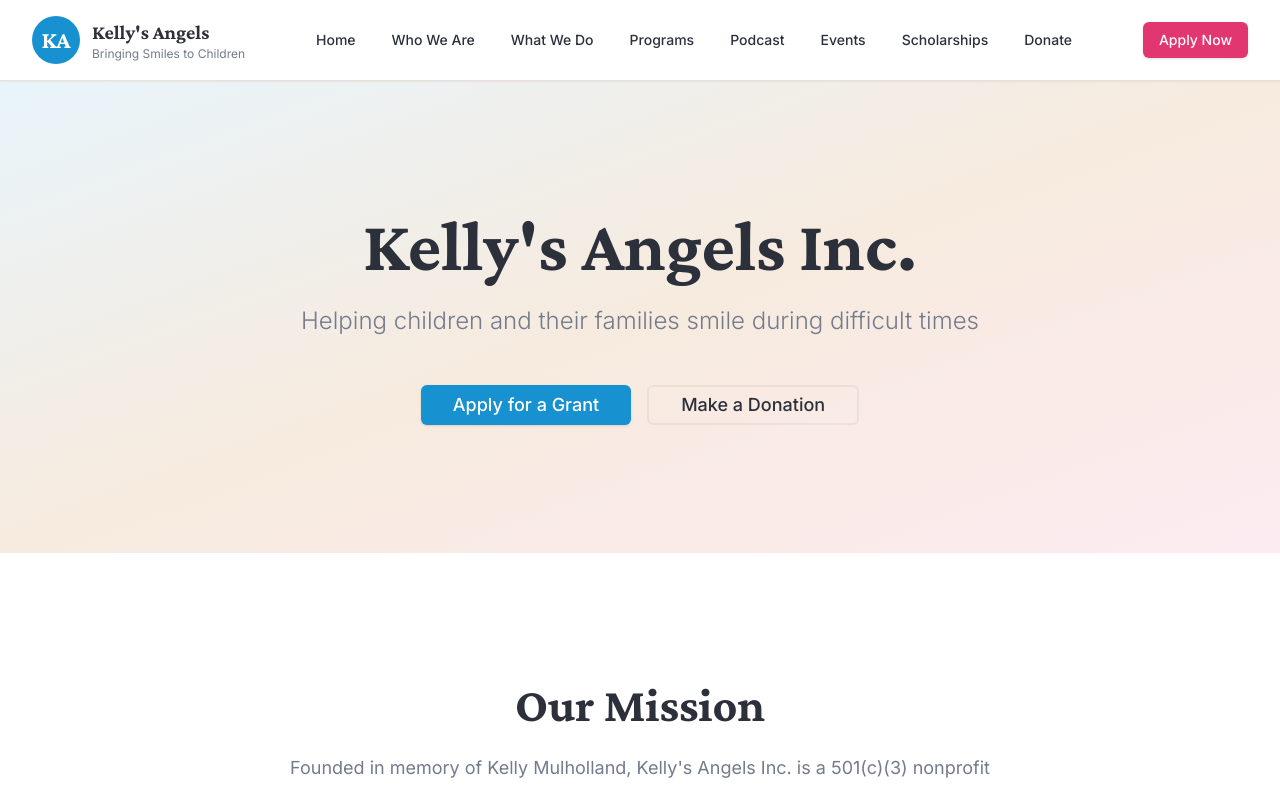
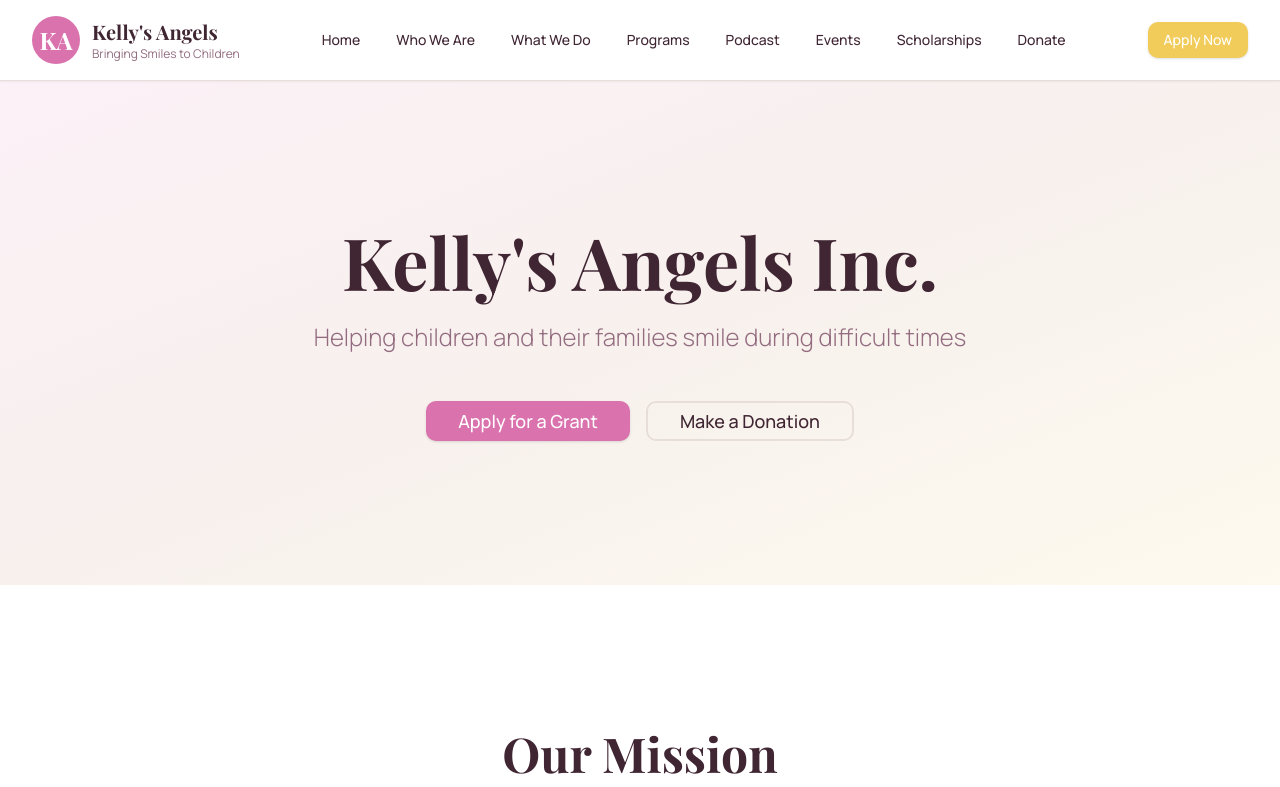
Before and after one commit to realpaddybets-design/sg-ec96323f-5766-4e61-883e-4ba99338f298-1772137127, a Next.js app: page / in a window 1280 px wide. Shown: the top 787 px of the page. Built offline with nearby package versions, Linux system fonts and the light colour scheme.

Commit message:
feat(branding): Implement Kelly's Angels color system and typography

```diff
--- a/src/styles/globals.css
+++ b/src/styles/globals.css
@@ -1,4 +1,4 @@
-@import url('https://fonts.googleapis.com/css2?family=Crimson+Pro:wght@300;400;600;700&family=Inter:wght@300;400;500;600;700&display=swap');
+@import url('https://fonts.googleapis.com/css2?family=Playfair+Display:wght@400;600;700;800&family=Manrope:wght@300;400;500;600;700&display=swap');
 
 @tailwind base;
 @tailwind components;
@@ -12,75 +12,75 @@
 
 @layer base {
   :root {
-    --radius: 0.5rem;
+    --radius: 0.75rem;
     --background: 0 0% 100%;
-    --foreground: 220 15% 20%;
+    --foreground: 330 25% 20%;
     --card: 0 0% 100%;
-    --card-foreground: 220 15% 20%;
+    --card-foreground: 330 25% 20%;
     --popover: 0 0% 100%;
-    --popover-foreground: 220 15% 20%;
-    --primary: 200 80% 45%;
+    --popover-foreground: 330 25% 20%;
+    --primary: 325 58% 65%;
     --primary-foreground: 0 0% 100%;
-    --secondary: 30 60% 92%;
-    --secondary-foreground: 220 15% 20%;
-    --muted: 30 40% 96%;
-    --muted-foreground: 220 10% 50%;
-    --accent: 340 75% 55%;
-    --accent-foreground: 0 0% 100%;
+    --secondary: 20 40% 95%;
+    --secondary-foreground: 330 25% 20%;
+    --muted: 20 30% 96%;
+    --muted-foreground: 330 15% 50%;
+    --accent: 45 85% 65%;
+    --accent-foreground: 330 30% 25%;
     --destructive: 0 84% 60%;
     --destructive-foreground: 0 0% 100%;
-    --border: 30 30% 88%;
-    --input: 30 30% 88%;
-    --ring: 200 80% 45%;
-    --chart-1: 200 80% 45%;
-    --chart-2: 340 75% 55%;
-    --chart-3: 30 80% 60%;
-    --chart-4: 160 60% 50%;
-    --chart-5: 280 65% 60%;
-    --sidebar: 30 40% 96%;
-    --sidebar-foreground: 220 15% 20%;
-    --sidebar-primary: 200 80% 45%;
+    --border: 20 25% 88%;
+    --input: 20 25% 88%;
+    --ring: 325 58% 65%;
+    --chart-1: 325 58% 65%;
+    --chart-2: 45 85% 65%;
+    --chart-3: 280 60% 70%;
+    --chart-4: 160 50% 60%;
+    --chart-5: 200 70% 65%;
+    --sidebar: 20 30% 96%;
+    --sidebar-foreground: 330 25% 20%;
+    --sidebar-primary: 325 58% 65%;
     --sidebar-primary-foreground: 0 0% 100%;
-    --sidebar-accent: 30 60% 92%;
-    --sidebar-accent-foreground: 220 15% 20%;
-    --sidebar-border: 30 30% 88%;
-    --sidebar-ring: 200 80% 45%;
+    --sidebar-accent: 20 40% 95%;
+    --sidebar-accent-foreground: 330 25% 20%;
+    --sidebar-border: 20 25% 88%;
+    --sidebar-ring: 325 58% 65%;
   }
 
   .dark {
-    --radius: 0.5rem;
-    --background: 220 20% 12%;
+    --radius: 0.75rem;
+    --background: 330 20% 8%;
     --foreground: 0 0% 95%;
-    --card: 220 18% 16%;
+    --card: 330 18% 12%;
     --card-foreground: 0 0% 95%;
-    --popover: 220 20% 14%;
+    --popover: 330 20% 10%;
     --popover-foreground: 0 0% 95%;
-    --primary: 200 85% 55%;
+    --primary: 325 60% 70%;
     --primary-foreground: 0 0% 100%;
-    --secondary: 220 15% 22%;
+    --secondary: 330 15% 18%;
     --secondary-foreground: 0 0% 95%;
-    --muted: 220 15% 22%;
-    --muted-foreground: 220 10% 65%;
-    --accent: 340 75% 60%;
-    --accent-foreground: 0 0% 100%;
+    --muted: 330 15% 18%;
+    --muted-foreground: 330 10% 65%;
+    --accent: 45 80% 70%;
+    --accent-foreground: 330 30% 10%;
     --destructive: 0 80% 55%;
     --destructive-foreground: 0 0% 100%;
-    --border: 220 15% 25%;
-    --input: 220 15% 25%;
-    --ring: 200 85% 55%;
-    --chart-1: 200 85% 55%;
-    --chart-2: 340 75% 60%;
-    --chart-3: 30 85% 65%;
-    --chart-4: 160 65% 55%;
-    --chart-5: 280 70% 65%;
-    --sidebar: 220 18% 16%;
+    --border: 330 15% 22%;
+    --input: 330 15% 22%;
+    --ring: 325 60% 70%;
+    --chart-1: 325 60% 70%;
+    --chart-2: 45 80% 70%;
+    --chart-3: 280 65% 75%;
+    --chart-4: 160 55% 65%;
+    --chart-5: 200 75% 70%;
+    --sidebar: 330 18% 12%;
     --sidebar-foreground: 0 0% 95%;
-    --sidebar-primary: 200 85% 55%;
+    --sidebar-primary: 325 60% 70%;
     --sidebar-primary-foreground: 0 0% 100%;
-    --sidebar-accent: 220 15% 22%;
+    --sidebar-accent: 330 15% 18%;
     --sidebar-accent-foreground: 0 0% 95%;
-    --sidebar-border: 220 15% 25%;
-    --sidebar-ring: 200 85% 55%;
+    --sidebar-border: 330 15% 22%;
+    --sidebar-ring: 325 60% 70%;
   }
 }
 
@@ -89,7 +89,7 @@
     @apply border-border;
   }
   body {
-    @apply bg-background text-foreground font-body;
+    @apply bg-background text-foreground font-body antialiased;
   }
   h1, h2, h3, h4, h5, h6 {
     @apply font-heading;
@@ -102,10 +102,18 @@
   }
 
   .section-padding {
-    @apply py-16 md:py-24 lg:py-32;
+    @apply py-20 md:py-28 lg:py-36;
   }
 
   .card-shadow {
-    @apply shadow-lg hover:shadow-xl transition-shadow duration-300;
+    @apply shadow-lg hover:shadow-2xl transition-all duration-500;
+  }
+
+  .gradient-primary {
+    @apply bg-gradient-to-br from-primary/10 via-accent/5 to-primary/5;
+  }
+
+  .text-gradient {
+    @apply bg-gradient-to-r from-primary via-accent to-primary bg-clip-text text-transparent;
   }
 }
--- a/tailwind.config.ts
+++ b/tailwind.config.ts
@@ -11,8 +11,8 @@
   theme: {
     extend: {
       fontFamily: {
-        heading: ["Crimson Pro", "serif"],
-        body: ["Inter", "sans-serif"],
+        heading: ["Playfair Display", "serif"],
+        body: ["Manrope", "sans-serif"],
       },
       colors: {
         background: "hsl(var(--background))",
@@ -91,18 +91,40 @@
         "fade-in": {
           from: {
             opacity: "0",
-            transform: "translateY(10px)",
+            transform: "translateY(20px)",
           },
           to: {
             opacity: "1",
             transform: "translateY(0)",
           },
         },
+        "fade-in-up": {
+          from: {
+            opacity: "0",
+            transform: "translateY(30px)",
+          },
+          to: {
+            opacity: "1",
+            transform: "translateY(0)",
+          },
+        },
+        "scale-in": {
+          from: {
+            opacity: "0",
+            transform: "scale(0.95)",
+          },
+          to: {
+            opacity: "1",
+            transform: "scale(1)",
+          },
+        },
       },
       animation: {
         "accordion-down": "accordion-down 0.2s ease-out",
         "accordion-up": "accordion-up 0.2s ease-out",
-        "fade-in": "fade-in 0.6s ease-out",
+        "fade-in": "fade-in 0.8s ease-out",
+        "fade-in-up": "fade-in-up 0.8s ease-out",
+        "scale-in": "scale-in 0.6s ease-out",
       },
     },
   },
```
Also changed, not shown: public/logo.png (added), 1 other file (tests, documents, lock files or other folders).
